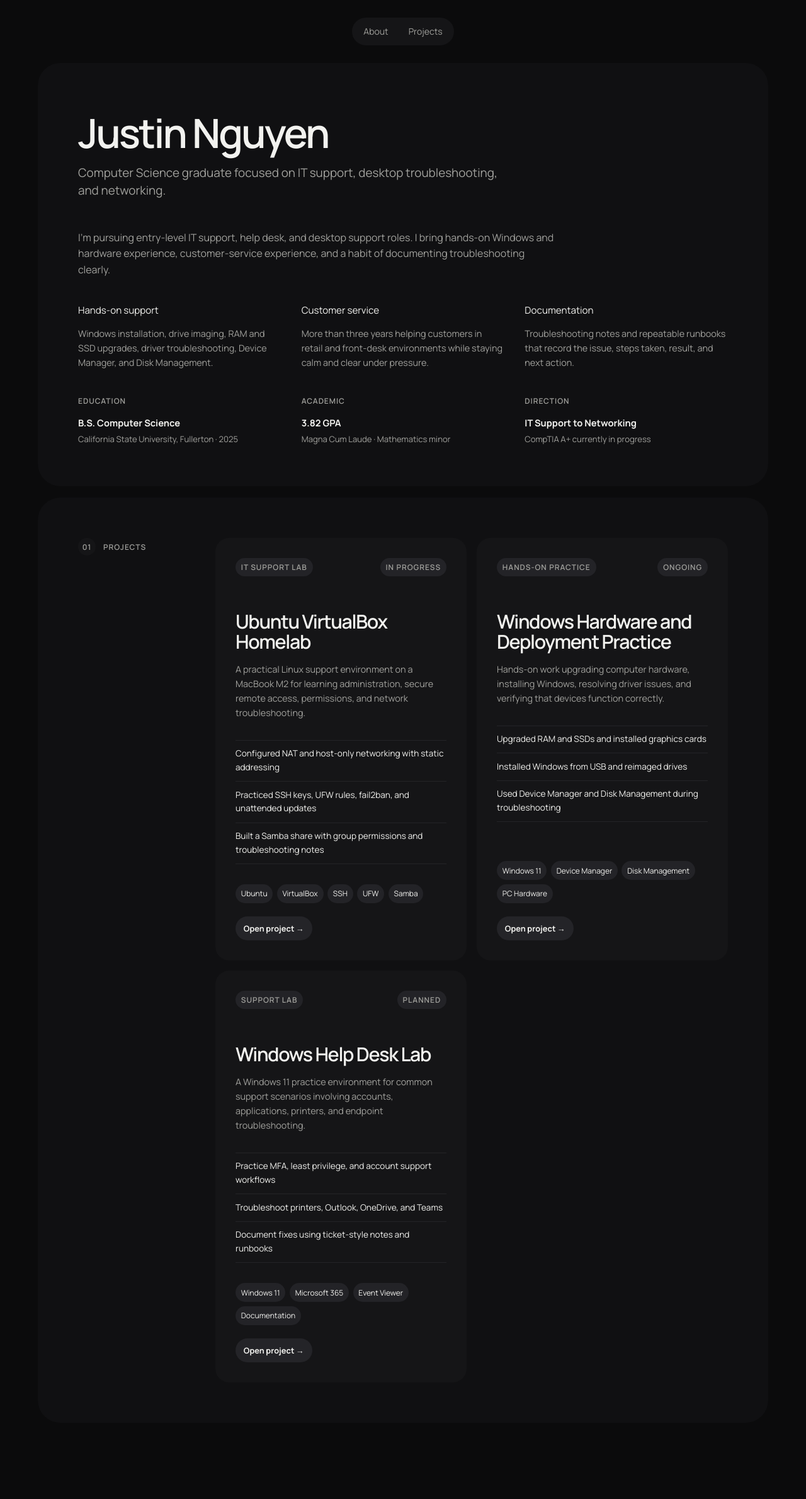
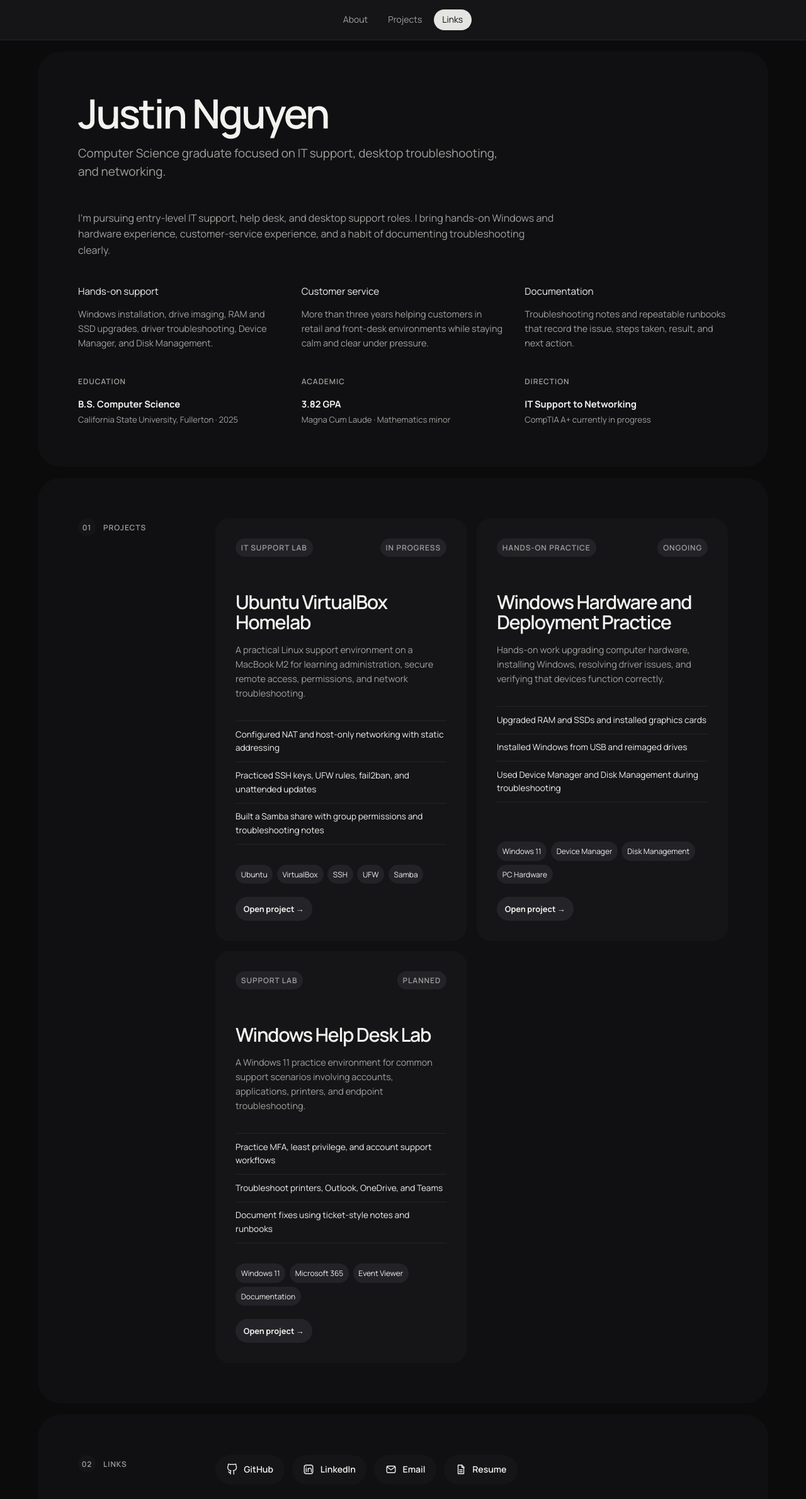
Before and after one commit to justindnguyen/justindnguyen-portfolio, a React (Vite) app: page / in a window 1280 px wide. Shown: the top 2380 px of the page at 63% size. Before the commit the page ends 2277 px from the top, so only its background shows below. Built offline with nearby package versions, Linux system fonts and the light colour scheme.

Commit message:
updated portfolio

```diff
--- a/src/App.jsx
+++ b/src/App.jsx
@@ -1,4 +1,4 @@
-import { useEffect } from "react";
+import { useEffect, useState } from "react";
 import { projects } from "./data/projects";
 import "./index.css";
 
@@ -6,6 +6,68 @@ const assetUrl = (path) =>
   `${import.meta.env.BASE_URL}${String(path).replace(/^\/+/, "")}`;
 
 const projectUrl = (slug) => `?project=${encodeURIComponent(slug)}`;
+
+const cleanCurrentUrl = () => {
+  window.history.replaceState(null, "", `${window.location.pathname}${window.location.search}`);
+};
+
+const scrollToSection = (sectionId) => {
+  document.getElementById(sectionId)?.scrollIntoView({ behavior: "smooth", block: "start" });
+  cleanCurrentUrl();
+};
+
+const returnHomeTo = (sectionId) => {
+  window.sessionStorage.setItem("portfolio-section", sectionId);
+  window.location.assign(import.meta.env.BASE_URL);
+};
+
+function LinkIcon({ name }) {
+  const iconProps = {
+    width: 18,
+    height: 18,
+    viewBox: "0 0 24 24",
+    fill: "none",
+    stroke: "currentColor",
+    strokeWidth: 1.8,
+    strokeLinecap: "round",
+    strokeLinejoin: "round",
+    "aria-hidden": true,
+  };
+
+  if (name === "github") {
+    return (
+      <svg {...iconProps}>
+        <path d="M15 22v-4a4.8 4.8 0 0 0-1-3.5c3.3-.4 6.8-1.6 6.8-7A5.4 5.4 0 0 0 19.4 4 5 5 0 0 0 19.3.5S18.2.1 15 1.8a13.4 13.4 0 0 0-7 0C4.8.1 3.7.5 3.7.5A5 5 0 0 0 3.6 4a5.4 5.4 0 0 0-1.4 3.7c0 5.4 3.5 6.6 6.8 7A4.8 4.8 0 0 0 8 18v4" />
+        <path d="M8 19c-3 .9-3-1.5-4-2" />
+      </svg>
+    );
+  }
+
+  if (name === "linkedin") {
+    return (
+      <svg {...iconProps}>
+        <rect x="3" y="3" width="18" height="18" rx="4" />
+        <path d="M7 10v7M7 7h.01M11 17v-7M11 13a3.5 3.5 0 0 1 7 0v4" />
+      </svg>
+    );
+  }
+
+  if (name === "email") {
+    return (
+      <svg {...iconProps}>
+        <rect x="3" y="5" width="18" height="14" rx="3" />
+        <path d="m4 7 8 6 8-6" />
+      </svg>
+    );
+  }
+
+  return (
+    <svg {...iconProps}>
+      <path d="M6 3h8l4 4v14H6z" />
+      <path d="M14 3v5h5M9 13h6M9 17h6" />
+    </svg>
+  );
+}
 
 function ProjectCard({ project }) {
   const handlePress = (event) => {
@@ -45,12 +107,68 @@ function ProjectCard({ project }) {
 }
 
 function HomePage() {
+  const [activeSection, setActiveSection] = useState("top");
+
+  useEffect(() => {
+    if ("scrollRestoration" in window.history) {
+      window.history.scrollRestoration = "manual";
+    }
+
+    cleanCurrentUrl();
+    const requestedSection = window.sessionStorage.getItem("portfolio-section");
+    window.sessionStorage.removeItem("portfolio-section");
+
+    window.requestAnimationFrame(() => {
+      if (requestedSection) {
+        document.getElementById(requestedSection)?.scrollIntoView({ block: "start" });
+      } else {
+        window.scrollTo(0, 0);
+      }
+    });
+  }, []);
+
+  useEffect(() => {
+    const sectionIds = ["top", "projects", "links"];
+
+    const updateActiveSection = () => {
+      const triggerPoint = window.scrollY + (window.innerHeight * 0.35);
+      let currentSection = sectionIds[0];
+
+      sectionIds.forEach((sectionId) => {
+        const section = document.getElementById(sectionId);
+        if (section && section.offsetTop <= triggerPoint) currentSection = sectionId;
+      });
+
+      if (window.innerHeight + window.scrollY >= document.documentElement.scrollHeight - 2) {
+        currentSection = sectionIds[sectionIds.length - 1];
+      }
+
+      setActiveSection((current) => current === currentSection ? current : currentSection);
+    };
+
+    const frame = window.requestAnimationFrame(updateActiveSection);
+    window.addEventListener("scroll", updateActiveSection, { passive: true });
+    window.addEventListener("resize", updateActiveSection);
+
+    return () => {
+      window.cancelAnimationFrame(frame);
+      window.removeEventListener("scroll", updateActiveSection);
+      window.removeEventListener("resize", updateActiveSection);
+    };
+  }, []);
+
+  const goToSection = (sectionId) => {
+    setActiveSection(sectionId);
+    scrollToSection(sectionId);
+  };
+
   return (
     <>
       <header className="site-header">
         <nav aria-label="Primary navigation">
-          <a href="#top">About</a>
-          <a href="#projects">Projects</a>
+          <button className={activeSection === "top" ? "is-active" : ""} aria-current={activeSection === "top" ? "location" : undefined} type="button" onClick={() => goToSection("top")}>About</button>
+          <button className={activeSection === "projects" ? "is-active" : ""} aria-current={activeSection === "projects" ? "location" : undefined} type="button" onClick={() => goToSection("projects")}>Projects</button>
+          <button className={activeSection === "links" ? "is-active" : ""} aria-current={activeSection === "links" ? "location" : undefined} type="button" onClick={() => goToSection("links")}>Links</button>
         </nav>
       </header>
 
@@ -101,6 +219,7 @@ function HomePage() {
               <p>CompTIA A+ currently in progress</p>
             </div>
           </div>
+
         </section>
 
         <section className="projects section" id="projects">
@@ -113,6 +232,20 @@ function HomePage() {
             <div className="project-grid">
               {projects.map((project) => <ProjectCard project={project} key={project.slug} />)}
             </div>
+          </div>
+        </section>
+
+        <section className="links-section section" id="links">
+          <div className="section-label">
+            <span>02</span>
+            <p>Links</p>
+          </div>
+
+          <div className="links-content" aria-label="Contact and profile links">
+            <a href="https://github.com/justindnguyen" target="_blank" rel="noreferrer"><LinkIcon name="github" />GitHub</a>
+            <a href="https://www.linkedin.com/in/justin-nguyen-35604b1b1" target="_blank" rel="noreferrer"><LinkIcon name="linkedin" />LinkedIn</a>
+            <a href="mailto:justindnguyen03@gmail.com"><LinkIcon name="email" />Email</a>
+            <a href={assetUrl("resume.pdf")} target="_blank" rel="noreferrer"><LinkIcon name="resume" />Resume</a>
           </div>
         </section>
       </main>
@@ -134,13 +267,14 @@ function ProjectDetail({ project }) {
     <>
       <header className="site-header">
         <nav aria-label="Primary navigation">
-          <a href="./#top">About</a>
-          <a href="./#projects">Projects</a>
+          <button type="button" onClick={() => returnHomeTo("top")}>About</button>
+          <button className="is-active" aria-current="page" type="button" onClick={() => returnHomeTo("projects")}>Projects</button>
+          <button type="button" onClick={() => returnHomeTo("links")}>Links</button>
         </nav>
       </header>
 
       <main className="detail-main" id="main">
-        <a className="back-link" href="./#projects"><span aria-hidden="true">←</span> All projects</a>
+        <button className="back-link" type="button" onClick={() => returnHomeTo("projects")}><span aria-hidden="true">←</span> All projects</button>
 
         <article className="detail-hero">
           <div className="detail-meta">
@@ -157,12 +291,12 @@ function ProjectDetail({ project }) {
         <div className="detail-layout">
           <aside className="detail-index" aria-label="Project page sections">
             <p>On this page</p>
-            <a href="#progress">Progress</a>
-            {hasImages && <a href="#images">Images</a>}
-            <a href="#notes">Notes</a>
-            <a href="#learned">What I learned</a>
-            <a href="#problems">Problems and solutions</a>
-            {hasDocuments && <a href="#documents">Documents</a>}
+            <button type="button" onClick={() => scrollToSection("progress")}>Progress</button>
+            {hasImages && <button type="button" onClick={() => scrollToSection("images")}>Images</button>}
+            <button type="button" onClick={() => scrollToSection("notes")}>Notes</button>
+            <button type="button" onClick={() => scrollToSection("learned")}>What I learned</button>
+            <button type="button" onClick={() => scrollToSection("problems")}>Problems and solutions</button>
+            {hasDocuments && <button type="button" onClick={() => scrollToSection("documents")}>Documents</button>}
           </aside>
 
           <div className="detail-content">
--- a/src/index.css
+++ b/src/index.css
@@ -25,20 +25,19 @@ body { margin: 0; min-width: 320px; min-height: 100vh; background: var(--backgro
 a { color: inherit; text-decoration: none; }
 p, h1, h2, h3 { margin-top: 0; }
 
-.site-header, .intro-section, .section { width: min(var(--max-width), calc(100% - 48px)); margin-inline: auto; }
-.site-header { min-height: 64px; margin-top: 18px; padding: 0 1.5rem; display: flex; justify-content: center; align-items: center; border-radius: var(--radius-pill); font-size: .875rem; }
-nav { display: flex; gap: .3rem; padding: .3rem; border-radius: var(--radius-pill); background: var(--surface); }
-nav a { padding: .35rem .85rem; border-radius: var(--radius-pill); color: var(--muted); transition: color 160ms ease, background 160ms ease; }
-nav a:hover, nav a:focus-visible { color: var(--ink); background: #29292d; }
+.intro-section, .section { width: min(var(--max-width), calc(100% - 48px)); margin-inline: auto; }
+.site-header { position: sticky; top: 0; z-index: 100; width: 100%; min-height: 64px; margin: 0; padding: 0 1.5rem; display: flex; justify-content: center; align-items: center; border-bottom: 1px solid var(--soft-line); background: var(--surface); font-size: .875rem; pointer-events: none; }
+nav { display: flex; gap: .3rem; padding: .3rem; border-radius: var(--radius-pill); background: var(--surface); pointer-events: auto; }
+nav a, nav button { padding: .35rem .85rem; border: 0; border-radius: var(--radius-pill); color: var(--muted); background: transparent; font: inherit; cursor: pointer; transition: color 160ms ease, background 160ms ease; }
+nav a:hover, nav a:focus-visible, nav button:hover, nav button:focus-visible { color: var(--ink); background: #29292d; }
+nav a.is-active, nav button.is-active { color: var(--background); background: rgba(242,242,239,.94); }
 
-.intro-section { margin-top: 18px; padding: 64px; border-radius: var(--radius-large); background: var(--surface-soft); }
-.overline, .section-label, .project-type, .project-status, .facts span { font-size: .75rem; font-weight: 600; letter-spacing: .08em; text-transform: uppercase; }
-.overline { color: var(--muted); }
-.intro-heading { display: grid; grid-template-columns: 1fr auto; gap: 3rem; align-items: end; }
-.intro-section h1 { margin: .8rem 0 1rem; font-size: clamp(2.6rem, 5vw, 4rem); font-weight: 600; line-height: 1.05; letter-spacing: -.045em; }
+.intro-section { margin-top: 18px; padding: 64px; border-radius: var(--radius-large); background: var(--surface-soft); scroll-margin-top: 96px; }
+.section-label, .project-type, .project-status, .facts span { font-size: .75rem; font-weight: 600; letter-spacing: .08em; text-transform: uppercase; }
+.intro-heading { max-width: 680px; }
+.intro-section h1 { margin: 0 0 1rem; font-size: clamp(2.6rem, 5vw, 4rem); font-weight: 600; line-height: 1.05; letter-spacing: -.045em; }
 .intro-role { max-width: 680px; margin: 0; color: var(--muted); font-size: clamp(1rem, 2vw, 1.18rem); line-height: 1.5; }
 .intro-copy { max-width: 760px; margin: 3rem 0 0; color: var(--muted); }
-.primary-link { justify-self: end; display: inline-flex; justify-content: space-between; gap: 4rem; min-width: 250px; padding: .9rem 1.2rem; color: var(--background); border-radius: var(--radius-pill); background: var(--ink); font-size: .875rem; font-weight: 700; }
 
 .strength-list, .facts { margin-top: 2.5rem; display: grid; grid-template-columns: repeat(3, 1fr); gap: 2rem; }
 .strength-list h3 { margin-bottom: .75rem; font-size: .95rem; }
@@ -46,15 +45,15 @@ nav a:hover, nav a:focus-visible { color: var(--ink); background: #29292d; }
 .facts span { display: block; margin-bottom: .9rem; color: var(--muted); }
 .facts strong { display: block; font-size: .92rem; }
 .facts p { margin: .2rem 0 0; color: var(--muted); font-size: .82rem; }
-
-.section { margin-top: 18px; padding: 64px; display: grid; grid-template-columns: 170px 1fr; gap: 3rem; border-radius: var(--radius-large); background: var(--surface-soft); }
+.section { margin-top: 18px; padding: 64px; display: grid; grid-template-columns: 170px 1fr; gap: 3rem; border-radius: var(--radius-large); background: var(--surface-soft); scroll-margin-top: 96px; }
 .section-label { display: flex; align-items: flex-start; gap: .75rem; color: var(--muted); }
 .section-label span { min-width: 28px; min-height: 28px; display: inline-grid; place-items: center; border-radius: 50%; background: var(--surface); }
 .section-label p { margin: 0; padding-top: .28rem; }
-.projects { margin-bottom: 18px; }
-.projects-heading { margin-bottom: 3rem; display: grid; grid-template-columns: 1fr .6fr; gap: 3rem; align-items: end; }
-.projects-heading h2 { max-width: 800px; margin-bottom: 0; font-size: clamp(1.9rem, 3vw, 2.7rem); font-weight: 600; line-height: 1.1; letter-spacing: -.035em; }
-.projects-heading p { margin-bottom: 0; color: var(--muted); font-size: .9rem; }
+.links-section { margin-bottom: 18px; }
+.links-content { display: flex; flex-wrap: wrap; align-items: center; gap: .75rem; }
+.links-content a { padding: .75rem 1.1rem; display: inline-flex; align-items: center; gap: .6rem; border-radius: var(--radius-pill); background: var(--surface); font-size: .875rem; font-weight: 600; transition: color 160ms ease, background 160ms ease, transform 160ms ease; }
+.links-content svg { flex: 0 0 auto; }
+.links-content a:hover, .links-content a:focus-visible { color: var(--background); background: var(--ink); transform: translateY(-1px); outline: none; }
 .project-grid { display: grid; grid-template-columns: repeat(2, minmax(0, 1fr)); gap: 16px; }
 .project-card { min-height: 400px; padding: 2rem; display: flex; flex-direction: column; border-radius: var(--radius-medium); background: var(--surface); transition: transform 160ms ease, background 160ms ease, box-shadow 160ms ease; }
 .project-card:hover, .project-card:focus-visible { background: #19191c; transform: translateY(-2px); box-shadow: 0 16px 40px rgba(0,0,0,.28); outline: none; }
@@ -71,7 +70,7 @@ nav a:hover, nav a:focus-visible { color: var(--ink); background: #29292d; }
 .project-card:active .project-link, .project-card.is-pressed .project-link { transform: scale(.96); }
 
 .detail-main { width: min(var(--max-width), calc(100% - 48px)); margin: 18px auto; }
-.back-link { display: inline-flex; align-items: center; gap: .55rem; margin-bottom: 18px; padding: .55rem .85rem; border-radius: var(--radius-pill); color: var(--muted); background: var(--surface); font-size: .875rem; }
+.back-link { display: inline-flex; align-items: center; gap: .55rem; margin-bottom: 18px; padding: .55rem .85rem; border: 0; border-radius: var(--radius-pill); color: var(--muted); background: var(--surface); font: inherit; font-size: .875rem; cursor: pointer; }
 .back-link:hover, .back-link:focus-visible { color: var(--ink); }
 .detail-hero { min-height: 440px; padding: 64px; display: flex; flex-direction: column; justify-content: flex-end; border-radius: var(--radius-large); background: var(--surface-soft); }
 .detail-meta { display: flex; gap: .5rem; margin-bottom: auto; color: var(--muted); }
@@ -79,12 +78,12 @@ nav a:hover, nav a:focus-visible { color: var(--ink); background: #29292d; }
 .detail-hero > p { max-width: 720px; margin-bottom: 1.5rem; color: var(--muted); }
 .detail-hero .project-tools { margin-top: 0; }
 .detail-layout { margin-top: 18px; display: grid; grid-template-columns: 220px 1fr; gap: 18px; align-items: start; }
-.detail-index { position: sticky; top: 18px; padding: 1.25rem; display: flex; flex-direction: column; gap: .7rem; border-radius: var(--radius-medium); background: var(--surface); }
+.detail-index { position: sticky; top: 94px; padding: 1.25rem; display: flex; flex-direction: column; gap: .7rem; border-radius: var(--radius-medium); background: var(--surface); }
 .detail-index p { margin-bottom: .3rem; color: var(--muted); font-size: .75rem; font-weight: 600; letter-spacing: .08em; text-transform: uppercase; }
-.detail-index a { color: var(--muted); font-size: .875rem; }
-.detail-index a:hover, .detail-index a:focus-visible { color: var(--ink); }
+.detail-index a, .detail-index button { padding: 0; border: 0; color: var(--muted); background: transparent; font: inherit; font-size: .875rem; text-align: left; cursor: pointer; }
+.detail-index a:hover, .detail-index a:focus-visible, .detail-index button:hover, .detail-index button:focus-visible { color: var(--ink); }
 .detail-content { overflow: hidden; border-radius: var(--radius-large); background: var(--surface-soft); }
-.detail-section { padding: 64px; scroll-margin-top: 18px; }
+.detail-section { padding: 64px; scroll-margin-top: 96px; }
 .detail-section + .detail-section { border-top: 1px solid var(--line); }
 .detail-number { margin-bottom: 1rem; color: var(--muted); font-size: .75rem; font-weight: 600; }
 .detail-section h2 { margin-bottom: 2.25rem; font-size: clamp(1.7rem, 3vw, 2.5rem); font-weight: 600; line-height: 1; letter-spacing: -.05em; }
@@ -115,19 +114,18 @@ nav a:hover, nav a:focus-visible { color: var(--ink); background: #29292d; }
 .document-list small { margin-top: .25rem; color: var(--muted); font-size: .82rem; }
 
 @media (max-width: 860px) {
-  .intro-heading, .section, .projects-heading, .detail-layout { grid-template-columns: 1fr; }
-  .intro-heading .primary-link { justify-self: start; }
+  .section, .projects-heading, .detail-layout { grid-template-columns: 1fr; }
   .detail-index { position: static; flex-direction: row; flex-wrap: wrap; }
   .detail-index p { width: 100%; }
 }
 
 @media (max-width: 680px) {
-  .site-header, .intro-section, .section { width: min(100% - 30px, var(--max-width)); }
+  .intro-section, .section { width: min(100% - 30px, var(--max-width)); }
   .intro-section { padding: 48px 28px; border-radius: 26px; }
   .intro-section h1 { font-size: clamp(2.6rem, 13vw, 3.5rem); }
-  .primary-link { justify-self: start; }
   .section { padding: 70px 28px; border-radius: 26px; }
   .strength-list, .facts, .project-grid, .image-gallery { grid-template-columns: 1fr; }
+  .links-content { gap: .5rem; }
   .project-card { min-height: 360px; }
   .detail-main { width: min(100% - 30px, var(--max-width)); }
   .detail-hero, .detail-section { padding: 40px 28px; }
```
Also changed, not shown: 1 other file (tests, documents, lock files or other folders).
